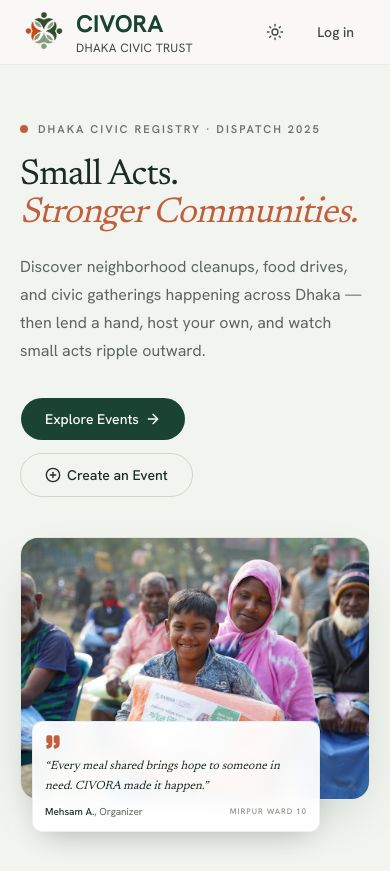
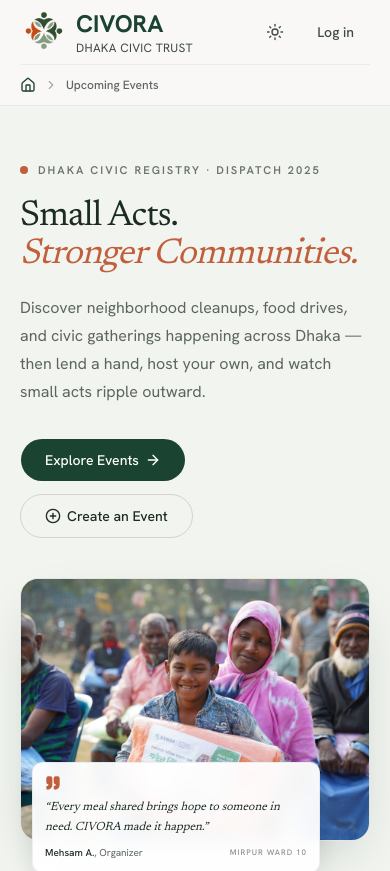
Before and after one commit to mehsam1999/civora-social-development-events-website, a Next.js app: page / in a window 390 px wide. Shown: the top 871 px of the page. Built offline with nearby package versions, Linux system fonts and the light colour scheme.

Commit message:
added some changes in navbar for mobile view

```diff
--- a/src/components/shared/navbar.tsx
+++ b/src/components/shared/navbar.tsx
@@ -1,10 +1,20 @@
+
 "use client";
 
 import Image from "next/image";
 import Link from "next/link";
 import { usePathname } from "next/navigation";
-import { Sun } from "lucide-react";
+import { Sun, Home, ChevronRight } from "lucide-react";
 import { cn } from "@/lib/utils";
+
+import {
+  Breadcrumb,
+  BreadcrumbList,
+  BreadcrumbItem,
+  BreadcrumbLink,
+  BreadcrumbPage,
+  BreadcrumbSeparator,
+} from "@/components/ui/breadcrumb";
 
 const navLinks = [
   { href: "/", label: "Home" },
@@ -18,7 +28,10 @@ export function Navbar() {
 
   return (
     <header className="sticky top-0 z-40 border-b border-black/[0.06] bg-[#faf8f5]/90 backdrop-blur">
-      <div className="relative mx-auto flex h-16 w-full max-w-7xl items-center justify-between px-5 sm:px-8">
+      <div className="mx-auto flex w-full max-w-7xl flex-col px-5 sm:px-8">
+
+        {/* Main Navbar */}
+        <div className="relative flex h-16 items-center justify-between">
 
           {/* Logo */}
           <Link
@@ -104,6 +117,55 @@ export function Navbar() {
 
           </div>
         </div>
+
+        {/* Mobile Breadcrumb Navigation */}
+        <div className="border-t border-black/[0.05] py-3 md:hidden">
+          <Breadcrumb>
+            <BreadcrumbList className="gap-2 text-xs">
+
+              {/* Home */}
+              <BreadcrumbItem>
+                {pathname === "/" ? (
+                  <BreadcrumbPage className="text-[#1a4332]">
+                    <Home className="size-4" />
+                    <span className="sr-only">Home</span>
+                  </BreadcrumbPage>
+                ) : (
+                  <BreadcrumbLink
+                    href="/"
+                    aria-label="Home"
+                    className="text-[#5c665e] transition-colors hover:text-[#1a4332]"
+                  >
+                    <Home className="size-4" />
+                  </BreadcrumbLink>
+                )}
+              </BreadcrumbItem>
+
+              <BreadcrumbSeparator>
+                <ChevronRight className="size-3 text-[#a0aaa1]" />
+              </BreadcrumbSeparator>
+
+              {/* Upcoming Events */}
+              <BreadcrumbItem>
+                {pathname.startsWith("/events") ? (
+                  <BreadcrumbPage className="font-medium text-[#1a4332]">
+                    Upcoming Events
+                  </BreadcrumbPage>
+                ) : (
+                  <BreadcrumbLink
+                    href="/events"
+                    className="font-medium text-[#5c665e] transition-colors hover:text-[#1a4332]"
+                  >
+                    Upcoming Events
+                  </BreadcrumbLink>
+                )}
+              </BreadcrumbItem>
+
+            </BreadcrumbList>
+          </Breadcrumb>
+        </div>
+
+      </div>
     </header>
   );
 }
```
Also changed, not shown: 1 other file (tests, documents, lock files or other folders). Lines whose indentation alone changed are shown as unchanged.
